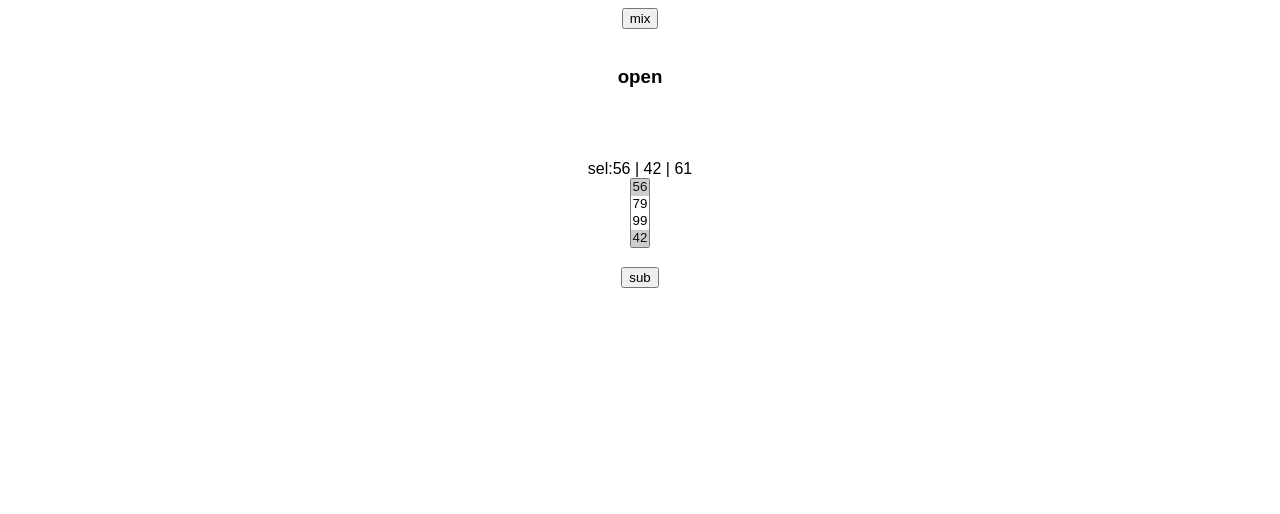
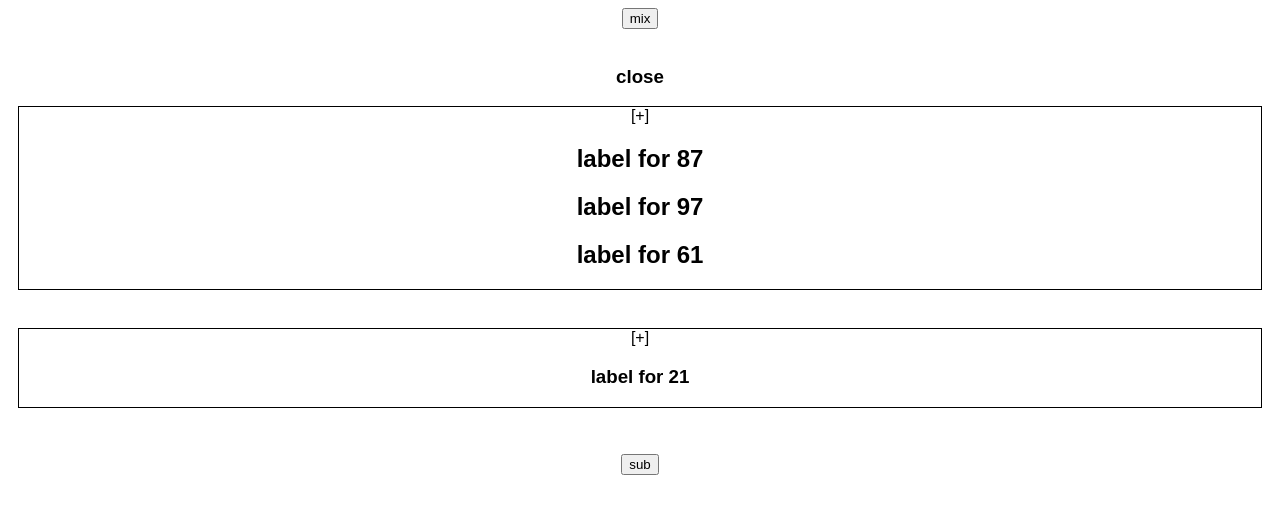
Before and after one commit to aleclofabbro/react-selector-test-app, a React (Create React App) app: page / in a window 1280 px wide. Shown: the top 514 px of the page. Built offline with nearby package versions, Linux system fonts and the light colour scheme.

Commit message:
not much

```diff
--- a/src/App.tsx
+++ b/src/App.tsx
@@ -60,7 +60,7 @@ export default function App() {
     })
   }, [setFormValues])
 
-  const [isOpen, toggleOpen] = useReducer(prev => !prev, false)
+  const [isOpen, toggleOpen] = useReducer(prev => !prev, true)
 
   return (
     <div className="App">
@@ -83,6 +83,8 @@ export default function App() {
           form={form}
         />
       )}
+      {/**
+
       <br />
       <br />
       <br />
@@ -95,6 +97,8 @@ export default function App() {
           </option>
         ))}
       </select>
+
+      */}
       <br />
       <br />
       <button onClick={form.submitForm}>sub</button>
```
